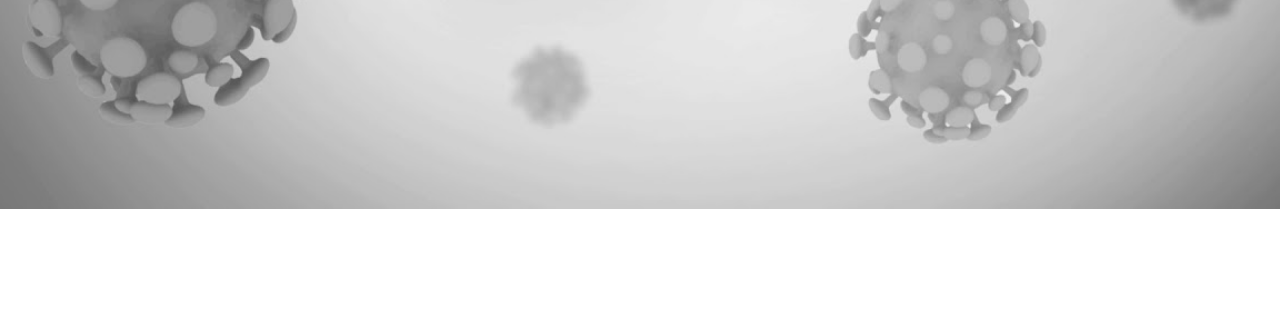
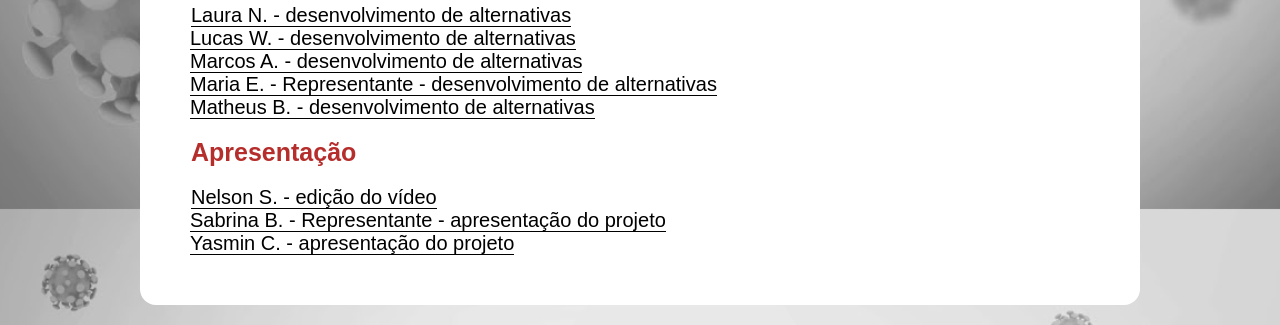
Before and after one commit to WayneRochaEtec/Covid-Quiz, a plain HTML site: page creditos.html in a window 1280 px wide. Shown: the part 591-916 px from the top of the page. Before the commit the page ends 800 px from the top, so only its background shows below. Drawn offline with Linux system fonts and the light colour scheme.

Commit message:
adicionado estilização da luma

```diff
--- a/creditos.html
+++ b/creditos.html
@@ -7,17 +7,22 @@
 	<title> Créditos </title>
   </head>
   <body>
+	<div>
 		<article id="Sub-G1">
 				<header>
 					<h2> Créditos </h2>
+					</br>
+					</br>
 					<h1>Programação </h1>
-
+					</br>
 					<p2> Wayne R. - Representante - codificação <br> Victor G. - codificação </br> </p2>
 				</header>
 			</article>
 		<article id="Sub-G2">
 				<header>
+				</br>
 					<h1> Design </h1>
+					</br>
 				</header>
 					<po1>
 					<p2>Laisla S. - edição de imagens <br> Lucas R. - design dos ícones </br> Luma M. - edição de imagens
@@ -26,16 +31,21 @@
 		</article>
 		<article id="Sub-G3">
 				<header>
+				</br>
 					<h1> Desenvolvimento de perguntas e alternativas </h1>
+					</br>
 				</header>
 					<p2>Laura N. - desenvolvimento de alternativas <br> Lucas W. - desenvolvimento de alternativas </br> Marcos A. - desenvolvimento de alternativas
 					<br> Maria E. - Representante - desenvolvimento de alternativas </br> Matheus B. - desenvolvimento de alternativas</p2>
 		</article>
 		<article id="Sub-G4">
 				<header>
+					</br>
 					<h1> Apresentação </h1>
+					</br>
 				</header>
 					<p2>Nelson S. - edição do vídeo <br> Sabrina B. - Representante - apresentação do projeto </br> Yasmin C. - apresentação do projeto </p2>
 		</article>
+	</div>
 	</body>
 </html>
--- a/css/creditos.css
+++ b/css/creditos.css
@@ -8,11 +8,18 @@
     background-attachment: fixed;
     background-size: cover;
 }
+div {
+	width: 900px;
+	background-color: #FFFFFF;
+	margin: 40px auto 20px auto;
+	padding: 50px;
+	border-radius: 1em;
+}
 	h2 {
 		font-family: arial, sans-serif;
 		font-size: 50px;
-		color: yellow;
-		margin: 1px;
+		color: #B52E2B;
+		margin: 10px;
 		border-bottom: 1px solid;
 		border-color: red;
 
@@ -21,7 +28,7 @@
 		h1 {
 		font-family: arial, sans-serif;
 		font-size: 25px;
-		color: yellow;
+		color: #B52E2B;
 		margin: 1px;
 
 		}
```
Lines whose indentation alone changed are shown as unchanged.
